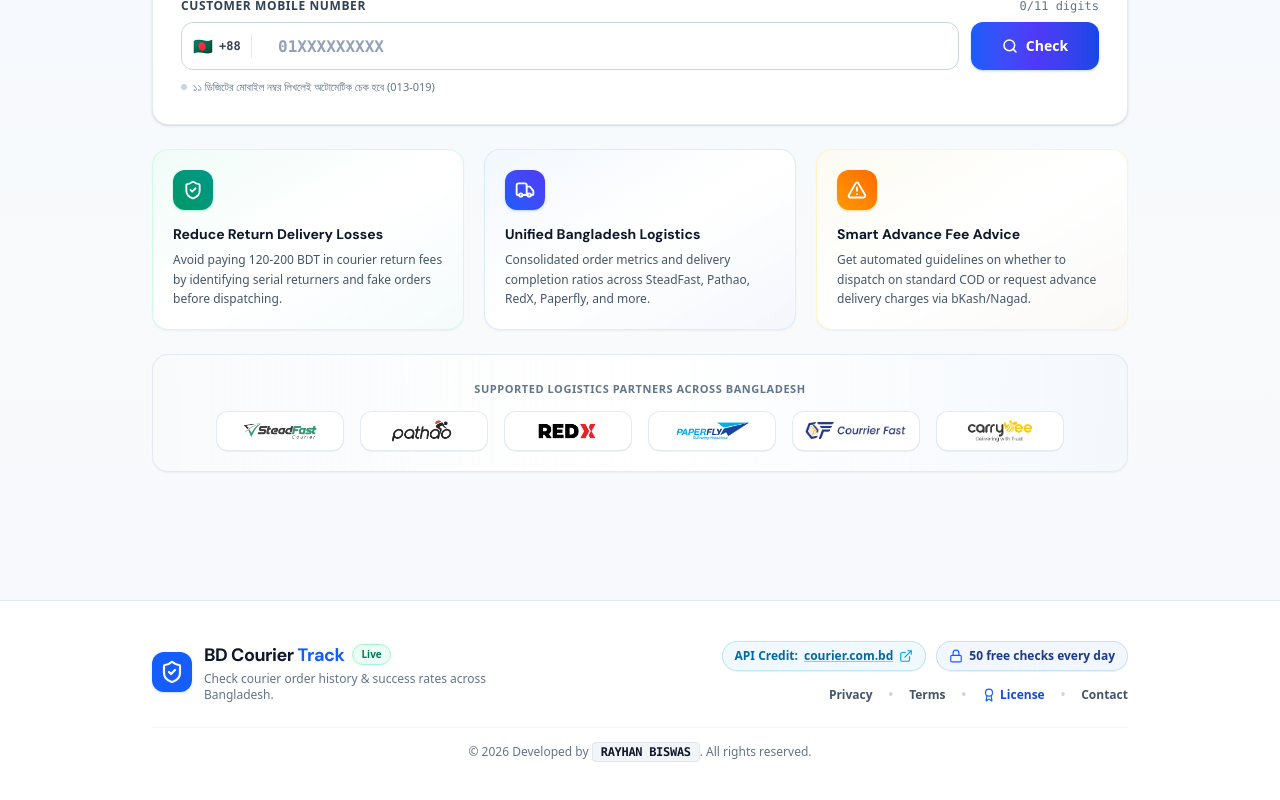
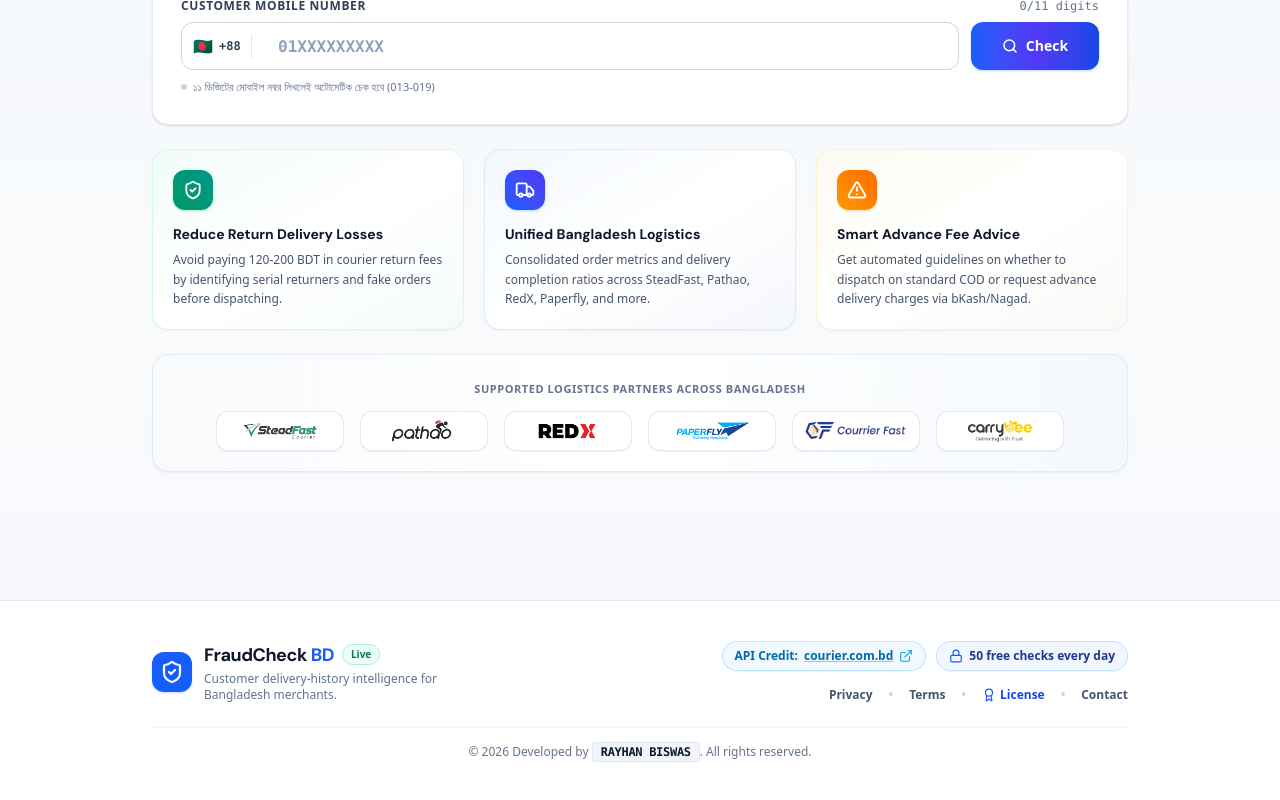
Before and after one commit to TeamRSBDigital/FraudCheck-BD, a React (Vite) app: page / in a window 1280 px wide. Shown: the part 255-1055 px from the top of the page. Built offline with nearby package versions, Linux system fonts and the light colour scheme; no server answers.

Commit message:
Align footer branding with FraudCheck BD

```diff
--- a/src/components/Footer.tsx
+++ b/src/components/Footer.tsx
@@ -19,14 +19,14 @@
             <div className="flex flex-col items-center sm:items-start">
               <div className="flex items-center gap-2">
                 <span className="text-lg font-extrabold text-slate-900 font-display tracking-tight">
-                  BD Courier <span className="text-blue-600">Track</span>
+                  FraudCheck <span className="text-blue-600">BD</span>
                 </span>
                 <span className="inline-flex items-center px-2 py-0.5 rounded-full text-[10px] font-bold bg-emerald-50 text-emerald-700 border border-emerald-200">
                   Live
                 </span>
               </div>
               <p className="text-xs text-slate-500 font-medium mt-0.5">
-                Check courier order history & success rates across Bangladesh.
+                Customer delivery-history intelligence for Bangladesh merchants.
               </p>
             </div>
           </div>
@@ -41,7 +41,7 @@
                 target="_blank"
                 rel="noopener noreferrer"
                 className="inline-flex items-center gap-1.5 px-3 py-1.5 rounded-full bg-sky-50 hover:bg-sky-100 text-sky-700 text-xs font-semibold border border-sky-200/90 transition-all shadow-2xs hover:shadow-xs"
-                title="Official BD Courier API"
+                title="BD Courier data provider"
               >
                 <span>API Credit:</span>
                 <span className="font-bold underline decoration-sky-300">courier.com.bd</span>
```
